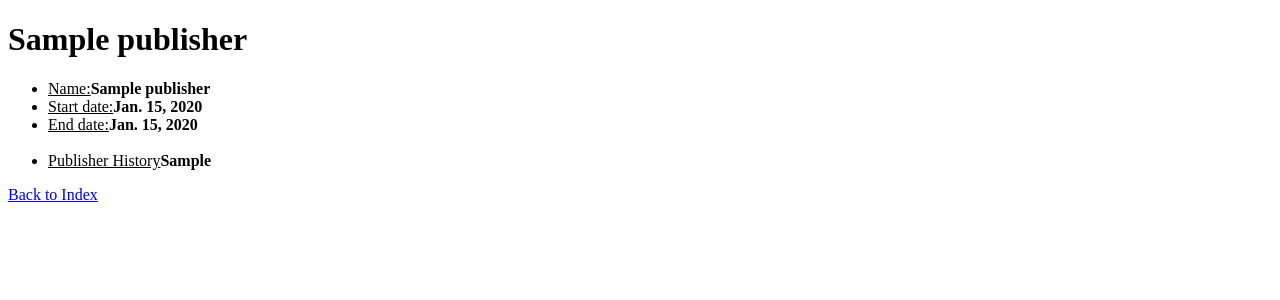
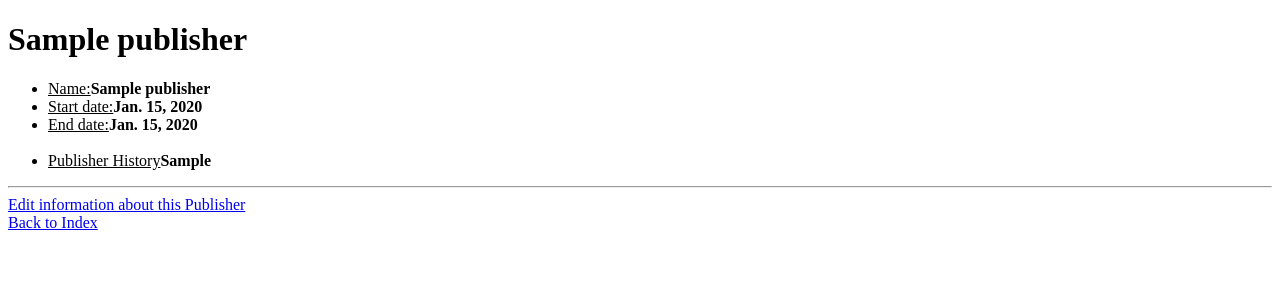
Before and after one commit to pedrojimenez/comicteca, a Django app: a page that uses comicteca/templates/comics/publisher.html in a window 1280 px wide. Shown: the top 300 px of the page. Run offline with Django 3.2, Linux system fonts and the light colour scheme; tables that the repository leaves empty hold one stand-in row (values such as "Sample post").

Commit message:
Add link to allow edit a Publisher from the list view

```diff
--- a/comicteca/templates/comics/publisher.html
+++ b/comicteca/templates/comics/publisher.html
@@ -19,7 +19,13 @@
 	  <li><u>Publisher History</u><strong>{{ publisher.history }} </strong></li>
 	</ul>
         {% else %}
-            The Publiser {{ publisher_name }} does not exist!
+            The Publisher {{ publisher_name }} does not exist!
+        {% endif %}
+
+
+	<hr>
+        {% if publisher %}
+	  <a href="/comicteca/publishers/{{ publisher.slug }}/edit/">Edit information about this Publisher</a><br />
         {% endif %}
 
         <a href="/comicteca/">Back to Index</a>
```
